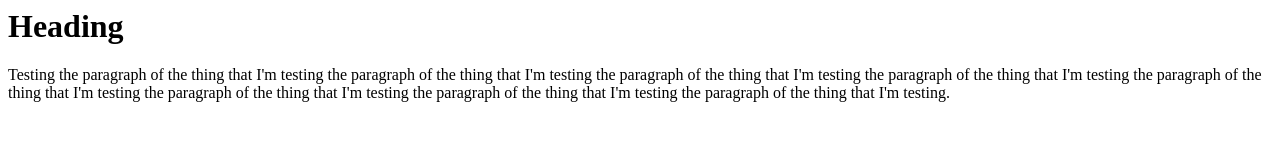
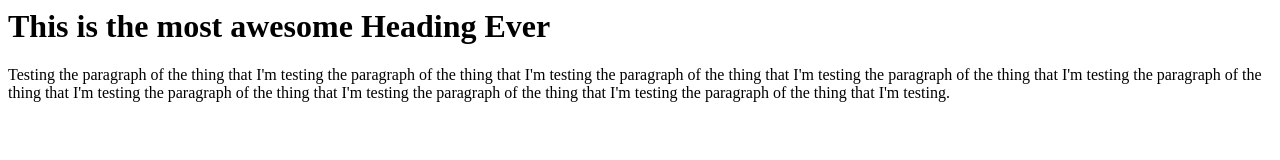
Before and after one commit to aaronsylvansocial/test2, a plain HTML site: page index.html in a window 1280 px wide. Drawn offline with Linux system fonts and the light colour scheme.

Commit message:
Update index.html

```diff
--- a/index.html
+++ b/index.html
@@ -6,7 +6,7 @@
 
 <body>
 
-<h1>Heading</h1>
+<h1>This is the most awesome Heading Ever</h1>
 <p>Testing the paragraph of the thing that I'm testing the paragraph of the thing that I'm testing the paragraph of the thing that I'm testing the paragraph of the thing that I'm testing the paragraph of the thing that I'm testing the paragraph of the thing that I'm testing the paragraph of the thing that I'm testing the paragraph of the thing that I'm testing.</p>
 
 </body>
```
